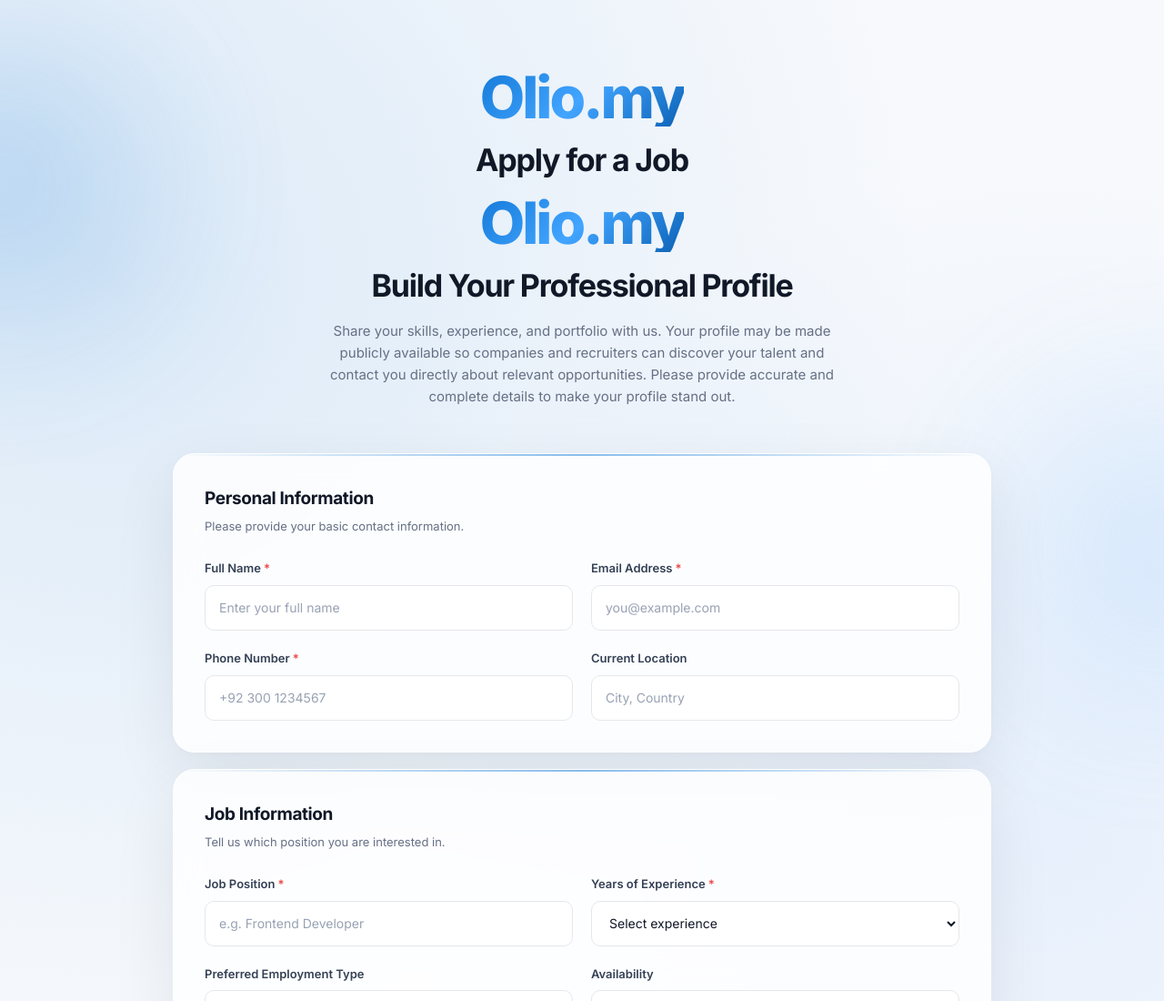
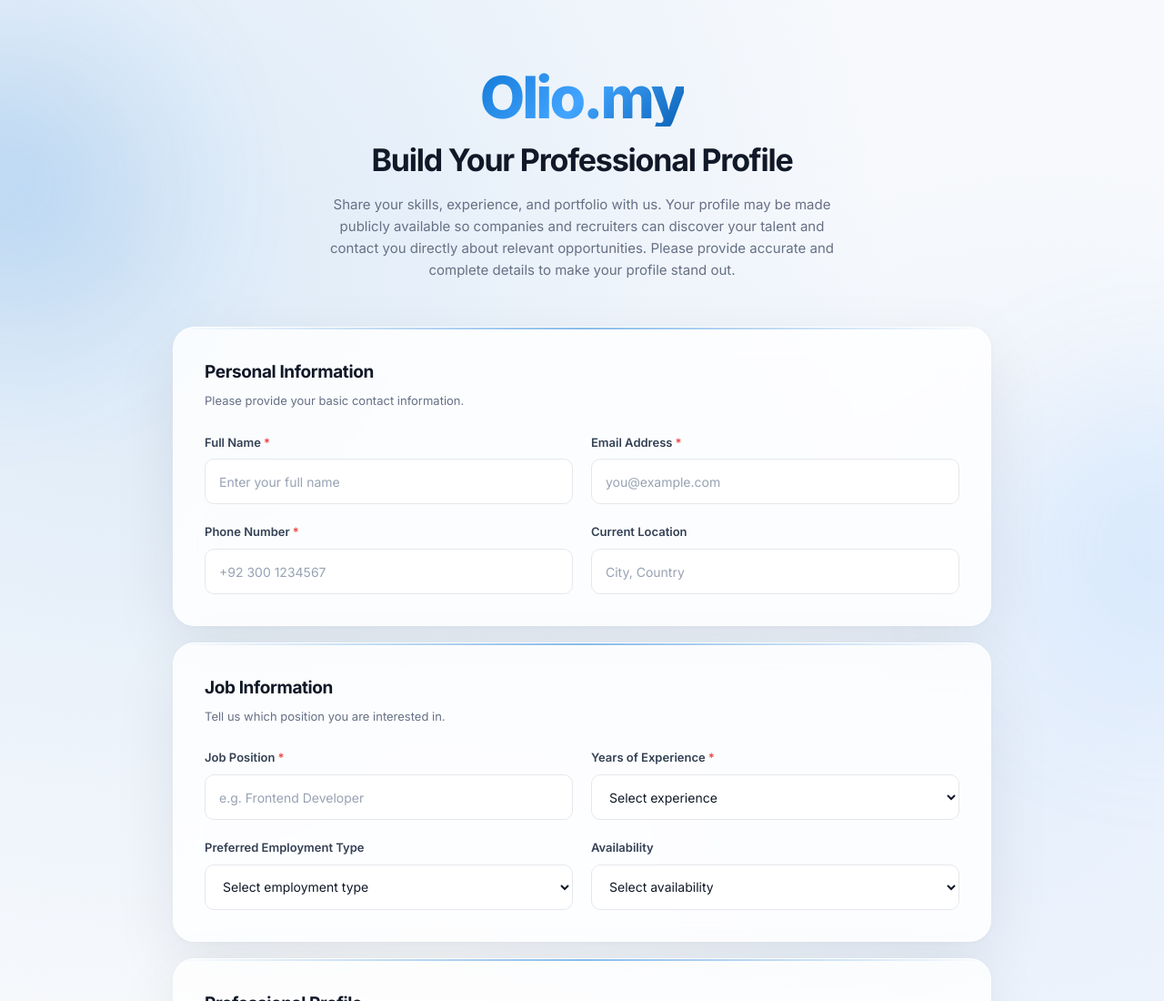
Before and after one commit to 10bi/apply-olio, a website: page public/index.html in a window 1280 px wide. Shown: the top 1100 px of the page at 91% size. Drawn offline with Linux system fonts and the light colour scheme.

Commit message:
Update job application form structure and content

```diff
--- a/public/index.html
+++ b/public/index.html
@@ -12,8 +12,7 @@
 
     <header class="top">
         <h1>Olio.my</h1>
-        <p>Apply for a Job</p>
-        <h1>Olio.my</h1> <p>Build Your Professional Profile</p>
+        <p>Build Your Professional Profile</p>
         <span>Share your skills, experience, and portfolio with us. Your profile may be made publicly available so companies and recruiters can discover your talent and contact you directly about relevant opportunities. Please provide accurate and complete details to make your profile stand out.</span>
     </header>
 
```
